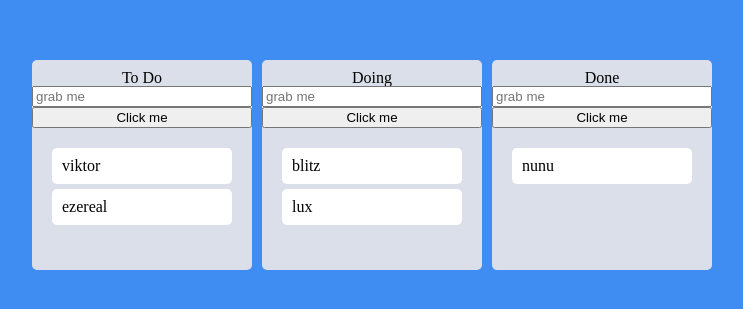
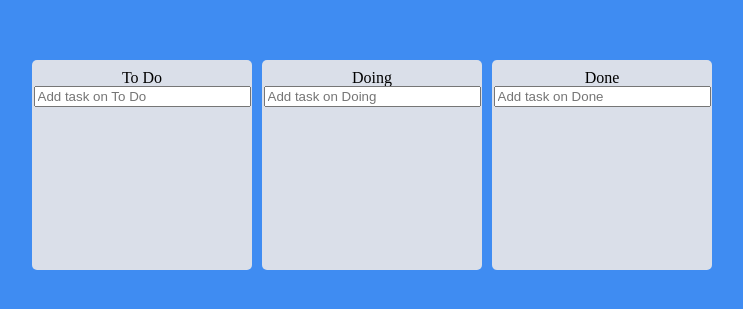
Before and after one commit to apeachicetea/To-do-list, a React (Create React App) app: page / in a window 1280 px wide. Shown: the part 235-544 px from the top of the page, without its empty margins (268-1011 px from the left). Built offline with nearby package versions, Linux system fonts and the light colour scheme.

Commit message:
Done react-hook-form

```diff
--- a/src/App.tsx
+++ b/src/App.tsx
@@ -24,18 +24,16 @@
 function App() {
   const [toDos, setToDos] = useRecoilState(toDoState);
   const onDragEnd = (info: DropResult) => {
-    const { destination, draggableId, source } = info;
+    const { destination, source } = info;
     console.log(info);
-
     if (!destination) return;
     if (destination?.droppableId === source.droppableId) {
       //same board
       setToDos((allBoards) => {
         const boardCopy = [...allBoards[source.droppableId]];
-        // 1) Delete item on source.index
+        const taskObj = boardCopy[source.index];
         boardCopy.splice(source.index, 1);
-        // 2) Put back the item on the destination.index
-        boardCopy.splice(destination?.index, 0, draggableId);
+        boardCopy.splice(destination?.index, 0, taskObj);
         return {
           ...allBoards,
           [source.droppableId]: boardCopy,
@@ -47,8 +45,9 @@
       setToDos((allBoards) => {
         const sourceBoard = [...allBoards[source.droppableId]];
         const destinationBoard = [...allBoards[destination.droppableId]];
+        const taskObj = sourceBoard[source.index];
         sourceBoard.splice(source.index, 1);
-        destinationBoard.splice(destination.index, 0, draggableId);
+        destinationBoard.splice(destination.index, 0, taskObj);
         return {
           ...allBoards,
           //[]안에 변수를 적으면 자바스크립트가 알아서 해석해줌
--- a/src/Components/Board.tsx
+++ b/src/Components/Board.tsx
@@ -1,7 +1,9 @@
-import { useRef } from "react";
+import { useForm } from "react-hook-form";
 import { Droppable } from "react-beautiful-dnd";
 import styled from "styled-components";
 import DragabbleCard from "./DragabbleCard";
+import { ITodo, toDoState } from "../atoms";
+import { useSetRecoilState } from "recoil";
 
 const Wrapper = styled.div`
   padding-top: 10px;
@@ -14,6 +16,15 @@
 
 const Title = styled.div`
   text-align: center;
+`;
+
+const Form = styled.form`
+  width: 100%;
+  display: flex;
+  justify-content: center;
+  input {
+    width: 95%;
+  }
 `;
 
 interface IAreaProps {
@@ -34,21 +45,40 @@
 `;
 
 interface IBoardProps {
-  toDos: string[];
+  toDos: ITodo[];
   boardId: string;
 }
 
+interface IForm {
+  toDo: string;
+}
+
 function Board({ toDos, boardId }: IBoardProps) {
-  const inputfRef = useRef<HTMLInputElement>(null);
-  const onClick = () => {
-    inputfRef.current?.focus();
+  const setToDos = useSetRecoilState(toDoState);
+  const { register, setValue, handleSubmit } = useForm<IForm>();
+  const onValid = ({ toDo }: IForm) => {
+    const newToDo = {
+      id: Date.now(),
+      text: toDo,
+    };
+    setToDos((allBoards) => {
+      return {
+        ...allBoards,
+        [boardId]: [...allBoards[boardId], newToDo],
+      };
+    });
+    setValue("toDo", "");
   };
   return (
     <Wrapper>
       <Title>{boardId}</Title>
-      {/* ref={inputfRef}을 함으로써 input태그를 가져올 수 있게 된다 */}
-      <input ref={inputfRef} placeholder='grab me' />
-      <button onClick={onClick}>Click me</button>
+      <Form onSubmit={handleSubmit(onValid)}>
+        <input
+          {...register("toDo", { required: true })}
+          type='text'
+          placeholder={`Add task on ${boardId}`}
+        />
+      </Form>
       <Droppable droppableId={boardId}>
         {(magic, info) => (
           <Area
@@ -58,7 +88,12 @@
             {...magic.droppableProps}
           >
             {toDos.map((toDo, index) => (
-              <DragabbleCard key={toDo} index={index} toDo={toDo} />
+              <DragabbleCard
+                key={toDo.id}
+                index={index}
+                toDoId={toDo.id}
+                toDoText={toDo.text}
+              />
             ))}
             {magic.placeholder}
           </Area>
--- a/src/Components/DragabbleCard.tsx
+++ b/src/Components/DragabbleCard.tsx
@@ -3,7 +3,8 @@
 import styled from "styled-components";
 
 interface IDragabbleCardProps {
-  toDo: string;
+  toDoId: number;
+  toDoText: string;
   index: number;
 }
 
@@ -21,9 +22,9 @@
     props.isDragging ? "5px 5px 5px rgba(0,0,0,0.5)" : "none"};
 `;
 
-function DragabbleCard({ toDo, index }: IDragabbleCardProps) {
+function DragabbleCard({ toDoId, toDoText, index }: IDragabbleCardProps) {
   return (
-    <Draggable key={toDo} draggableId={toDo} index={index}>
+    <Draggable draggableId={toDoId + ""} index={index}>
       {(magic, snapshot) => (
         <Card
           isDragging={snapshot.isDragging}
@@ -31,7 +32,7 @@
           {...magic.draggableProps}
           {...magic.dragHandleProps}
         >
-          {toDo}
+          {toDoText}
         </Card>
       )}
     </Draggable>
--- a/src/atoms.tsx
+++ b/src/atoms.tsx
@@ -1,18 +1,19 @@
 import { atom, selector } from "recoil";
 
+export interface ITodo {
+  id: number;
+  text: string;
+}
+
 interface IToDoState {
-  [key: string]: string[];
+  [key: string]: ITodo[];
 }
 
 export const toDoState = atom<IToDoState>({
   key: "toDo",
   default: {
-    //interfacer에서 [key: string]이라고 명시를 안해준다면,
-    //타입스크립트는 toDostate는 to_do | doing | done 세가지 선택지만
-    //있다고 생각하기 때문에 위와 같이 string타입의 키를 가지고 스트링타입으로
-    //이루어진 배열을 가진다고 만들어주면된다.
-    "To Do": ["viktor", "ezereal"],
-    Doing: ["blitz", "lux"],
-    Done: ["nunu"],
+    "To Do": [],
+    Doing: [],
+    Done: [],
   },
 });
```
